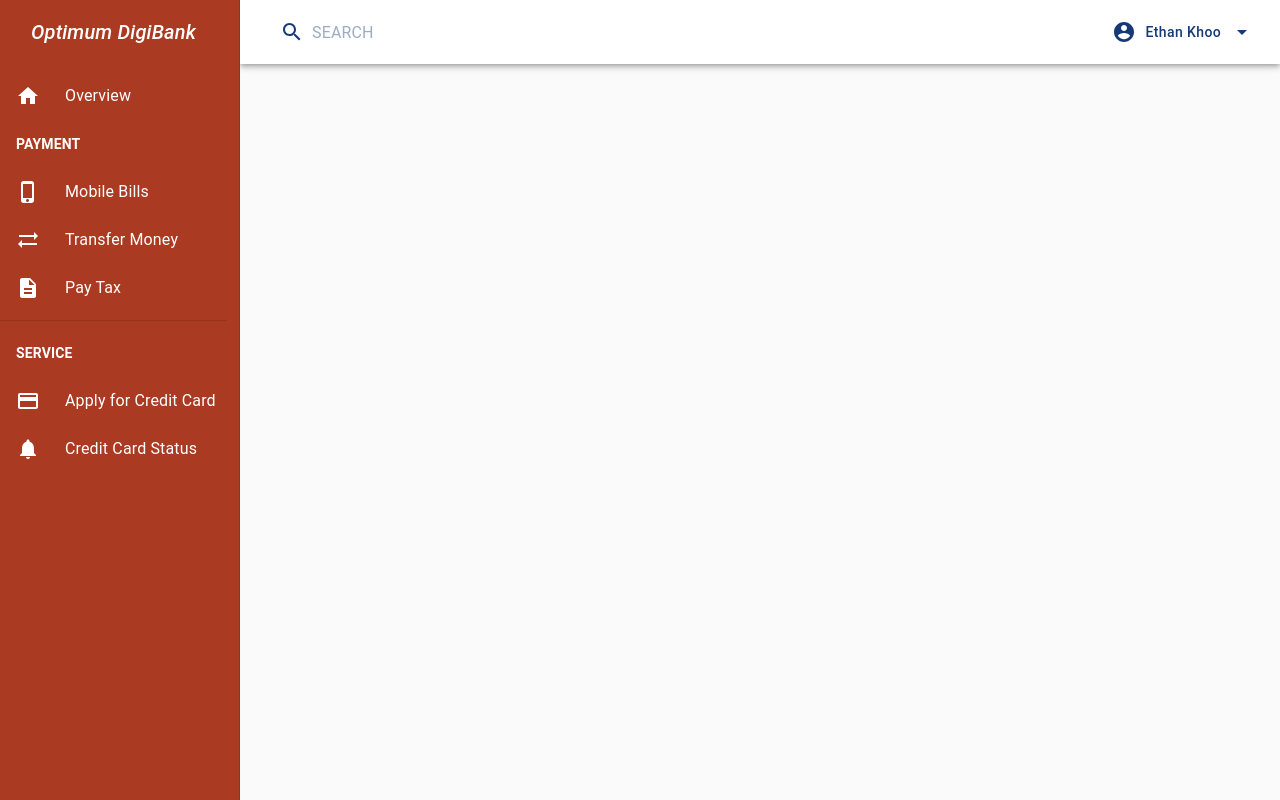
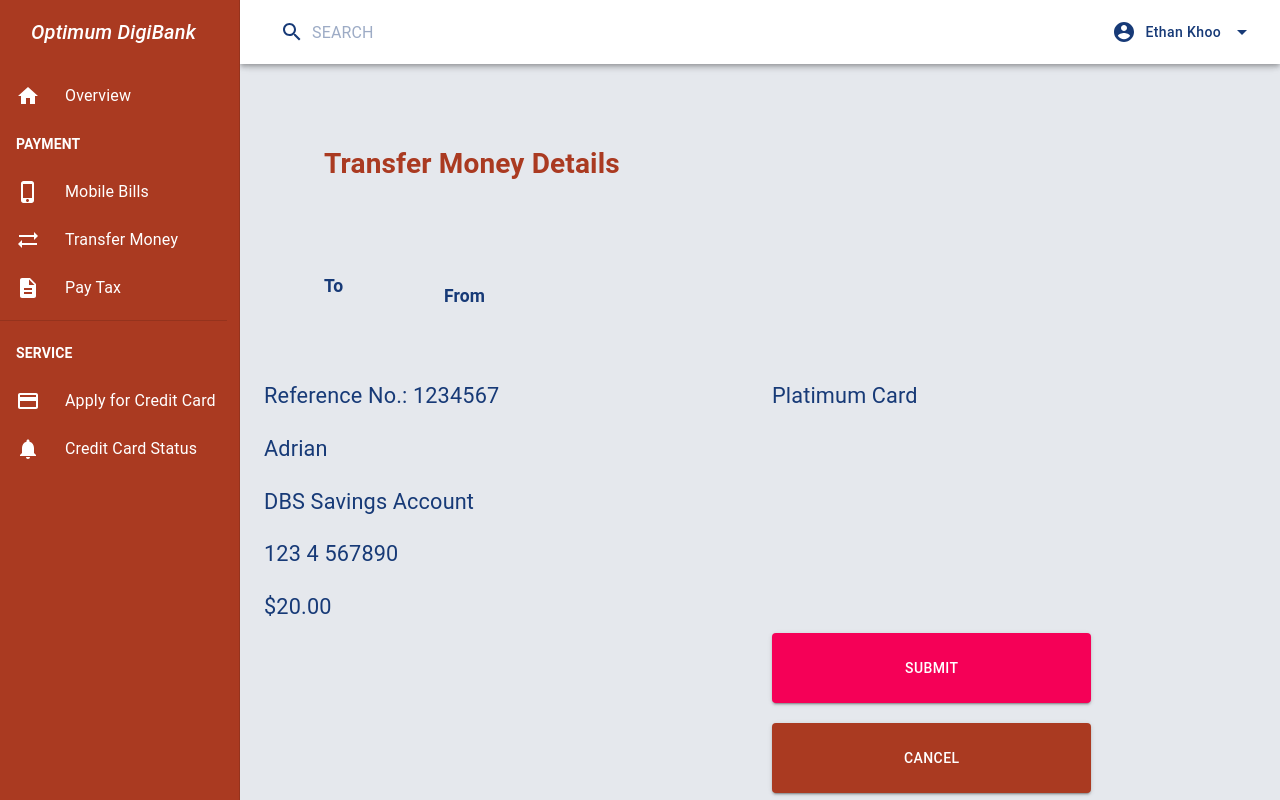
Before and after one commit to ilagon/frontend-optimum-solution, a React (Create React App) app in the folder frontend/: page /SubmitTransfer in a window 1280 px wide. Built offline with nearby package versions, Linux system fonts and the light colour scheme.

Commit message:
Fixed submit and result routing

```diff
--- a/frontend/src/components/TransferMoney/OneTimeTransferForm.js
+++ b/frontend/src/components/TransferMoney/OneTimeTransferForm.js
@@ -75,6 +75,10 @@ export default function OneTimeTransferForm() {
   };
 
   const classes = useStyles();
+
+  const handleRoute= () => {
+    window.location.href ="/SubmitTransfer";
+  }
 
   return (
     <div>
@@ -171,9 +175,9 @@ export default function OneTimeTransferForm() {
               Please type in an amount less than <br></br>the balance amount
   </Typography>
           </div>
-          <Link to='/TransferMoney/submit'><ColorButton variant="contained" color="secondary" className={classes.margin}>
+          <ColorButton variant="contained" color="secondary" className={classes.margin} onClick={handleRoute}>
             Next
-</ColorButton></Link>
+</ColorButton>
         </Grid>
       </Grid>
     </div>
--- a/frontend/src/components/TransferMoney/SubmitTransferPage.js
+++ b/frontend/src/components/TransferMoney/SubmitTransferPage.js
@@ -55,6 +55,10 @@ export default function SubmitTransferPage() {
 
   const classes = useStyles();
 
+  const handleSubmit = () => {
+    window.location.href = "/Payment/Successful";
+  }
+
   return (
     <div className={styles.root}>
       <CssBaseline />
@@ -99,7 +103,7 @@ export default function SubmitTransferPage() {
         <Grid item xs={12} md={4} lg={5}>
         <p style={{ marginRight: "510px",whiteSpace:"nowrap",color: "#173a77", fontSize: "1.55em"}}>Platimum Card</p>
 
-        <Button variant="contained" color="secondary" className={classes.margin}>
+        <Button variant="contained" color="secondary" className={classes.margin} onClick={handleSubmit}>
             Submit
         </Button>
         <br></br>
--- a/frontend/src/components/TransferMoney/transfer_money.js
+++ b/frontend/src/components/TransferMoney/transfer_money.js
@@ -56,7 +56,7 @@ const useStyles = makeStyles((theme) => ({
             <Switch>
             <Route exact path='/TransferMoney' component={OneTimeTransferForm} />
             <Route path='/TransferMoney/payee' component={OtherReceipentsTransferForm} />
-            <Route  path='/TransferMoney/Submit' component={SubmitTransferPage}/>
+            {/* <Route  path='/TransferMoney/Submit' component={SubmitTransferPage}/> */}
         </Switch>
           </Container>
           </Router>
--- a/frontend/src/components/common/Dashboard.js
+++ b/frontend/src/components/common/Dashboard.js
@@ -28,6 +28,9 @@ import {
   Switch,
   NavLink
 } from "react-router-dom";
+import SubmitTransferPage from '../TransferMoney/SubmitTransferPage';
+import {PaymentSuccessfulPage} from "../ResultPage/PaymentSuccessful";
+import {PaymentUnSuccessfulPage} from "../ResultPage/PaymentUnsuccessful";
 
 
 export default function Dashboard() {
@@ -108,13 +111,14 @@ export default function Dashboard() {
       </main> */}
     </div>
 
-    <Switch>
       <Route exact path="/" component={OverviewPage}></Route>
       {/* <Route path="/MobilePayment" component={OneTimeTransferBody}></Route> */}
       <Route path="/MobilePayment" component={MobilePaymentRoutes} />
-      <Route path="/TransferMoney" component={TransferMoneyPage}></Route>
+      <Route path="/TransferMoney" component={TransferMoneyPage}/>
+      <Route path='/SubmitTransfer' component={SubmitTransferPage}/>
+      <Route path="/Payment/Successful" component={PaymentSuccessfulPage} />
+      <Route path="/Payment/Unsuccessful" component={PaymentUnSuccessfulPage} />
 
-    </Switch>
     </Router>
   );
 }
```
